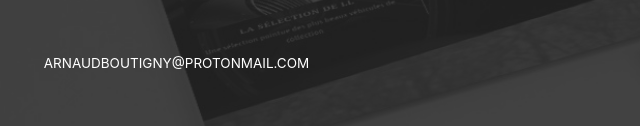
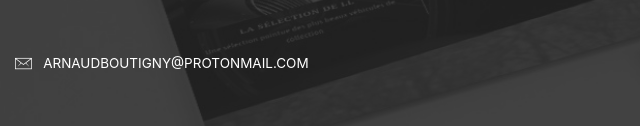
Before and after one commit to Arnaud-gatsby/arnaudboutigny.com, a plain HTML site: page index.html in a window 1280 px wide. Shown: the part 674-800 px from the top of the page, 0-640 px from the left. Drawn offline with nearby package versions, Linux system fonts and the light colour scheme; files whose address does not match are found by name.

Commit message:
Add files via upload

```diff
--- a/index.html
+++ b/index.html
@@ -215,6 +215,7 @@
     <link rel= "preload" href="css/socicon.css" rel="stylesheet">
     <link href="css/animate.min.css" rel="stylesheet">
     <link href="css/animsition.min.css" rel="stylesheet">
+    <link href="css/socicon.css" rel="stylesheet">
 
 <!--JS-->
 <script
```
